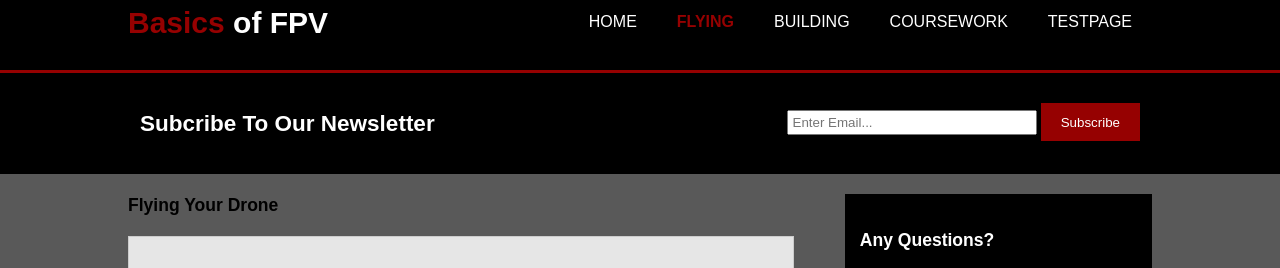
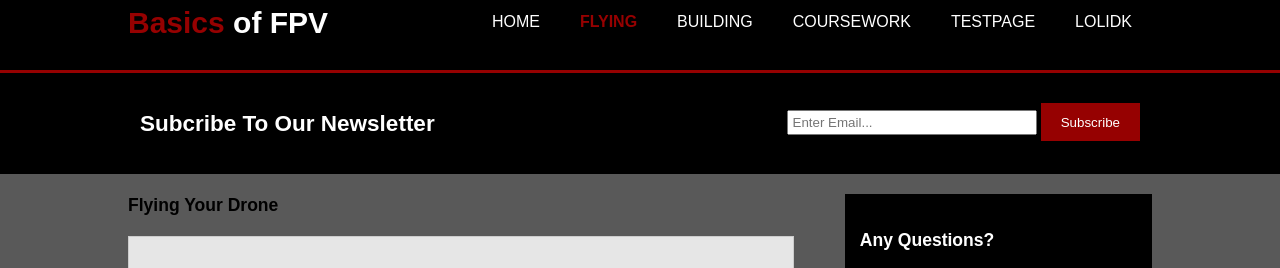
Before and after one commit to YourLocalPham/YourLocalPham.github.io, a plain HTML site: page about.html in a window 1280 px wide. Shown: the top 268 px of the page. Drawn offline with Linux system fonts and the light colour scheme.

Commit message:
lol idk why im still working on this im bored

```diff
--- a/about.html
+++ b/about.html
@@ -23,6 +23,7 @@
                         <li><a href="services.html">Building</a></li>
                         <li><a href="portfolio.html">Coursework</a></li>
                         <li><a href="propellor.html">testpage</a></li>
+                        <li><a href="game.html">lolidk</a></li>
 
                     </ul>
                 </nav>
```
Also changed, not shown: index.html (+1 -0 lines), portfolio.html (+1 -0 lines), propellor.html (+1 -0 lines), services.html (+1 -0 lines).
